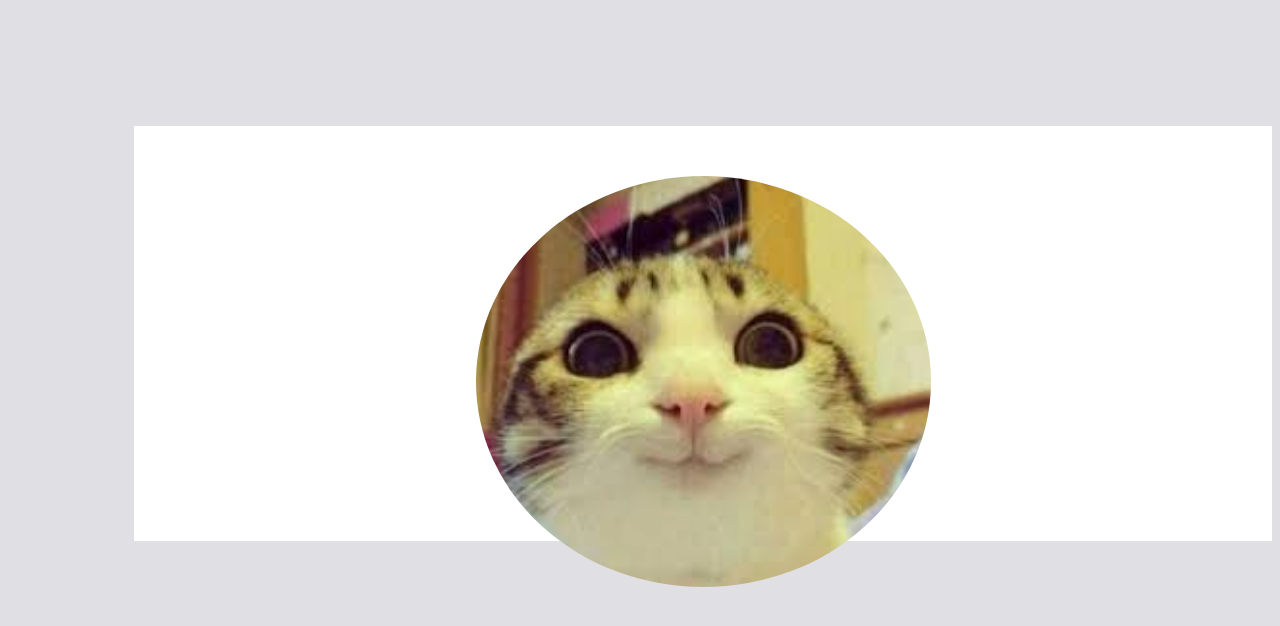
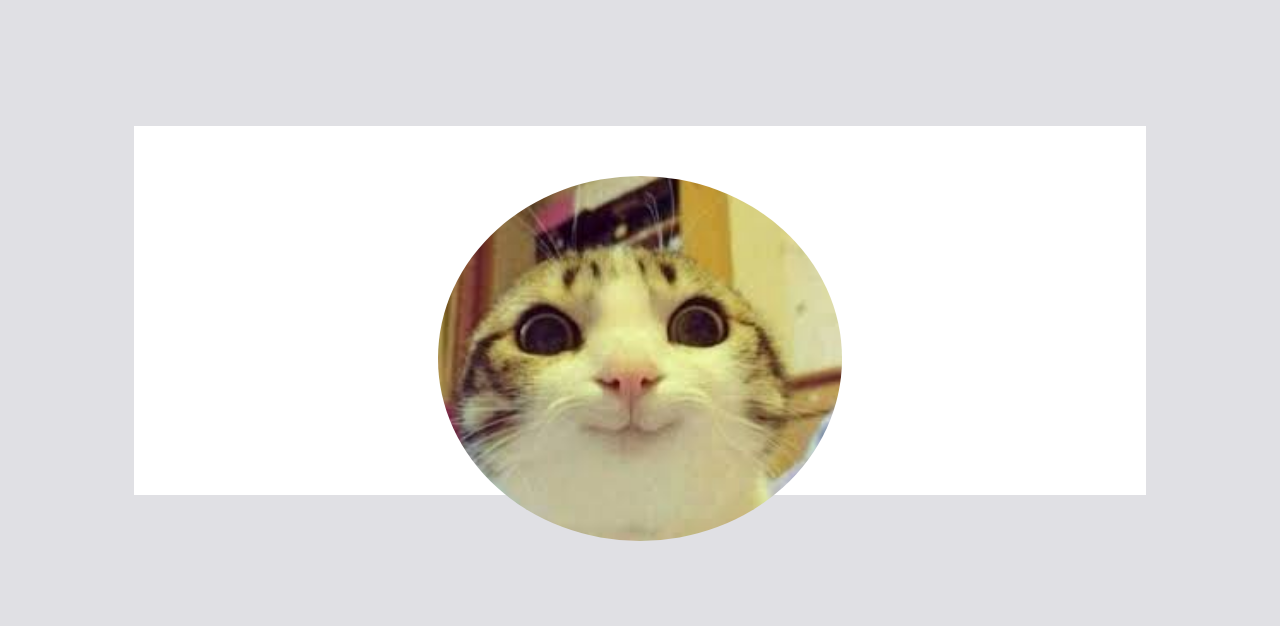
Before and after one commit to GN002Dynames/GN002Dynames.github.io, a plain HTML site: page index.html in a window 1280 px wide. Drawn offline with Linux system fonts and the light colour scheme.

Commit message:
fix margin

```diff
--- a/index.html
+++ b/index.html
@@ -12,7 +12,7 @@
             background-color: white;
             margin-top:10% ;
             margin-left: 10%;
-            margin-right: 10%px;
+            margin-right: 10%;
         }
         #photo{
             text-align: center;
```
